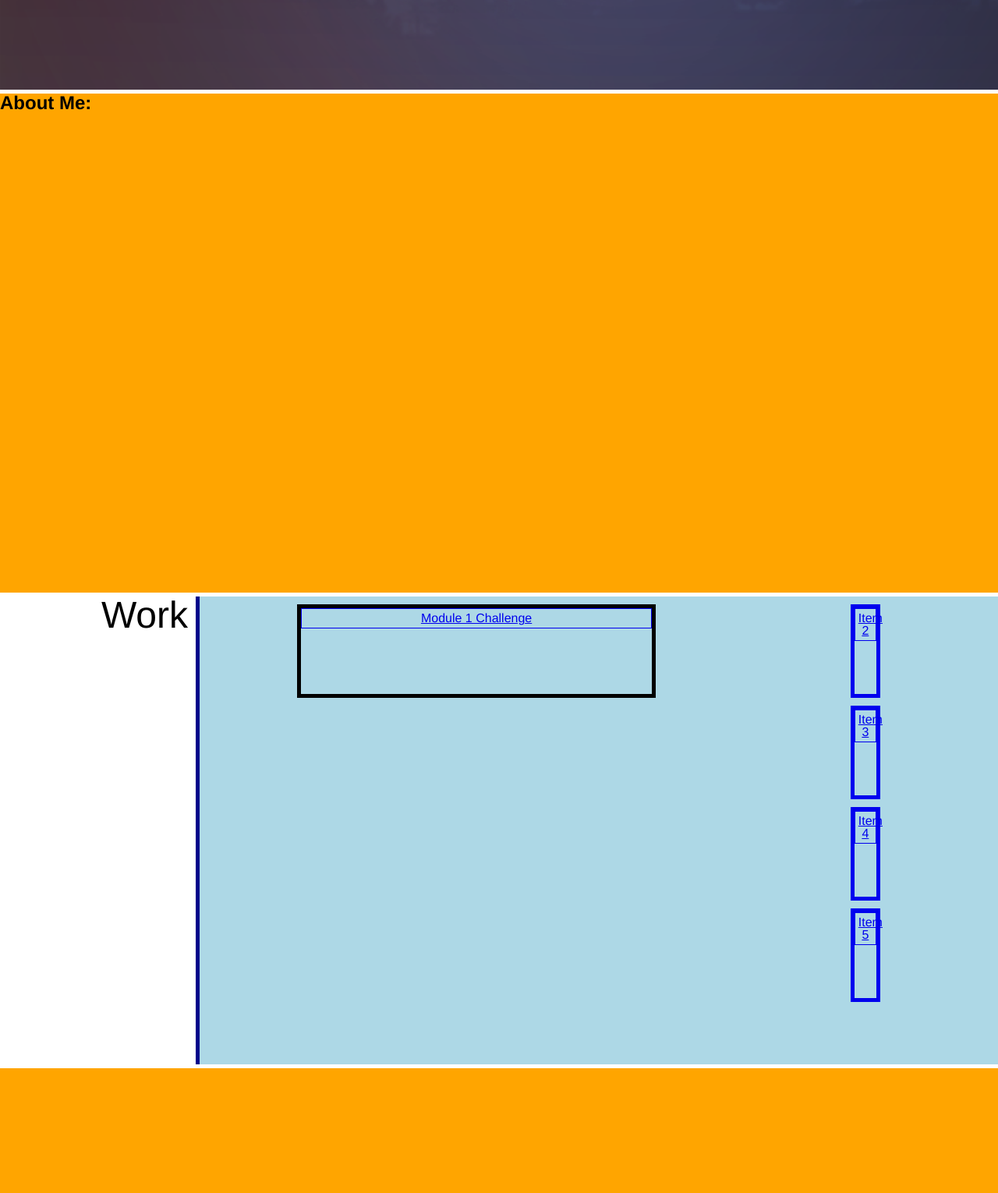
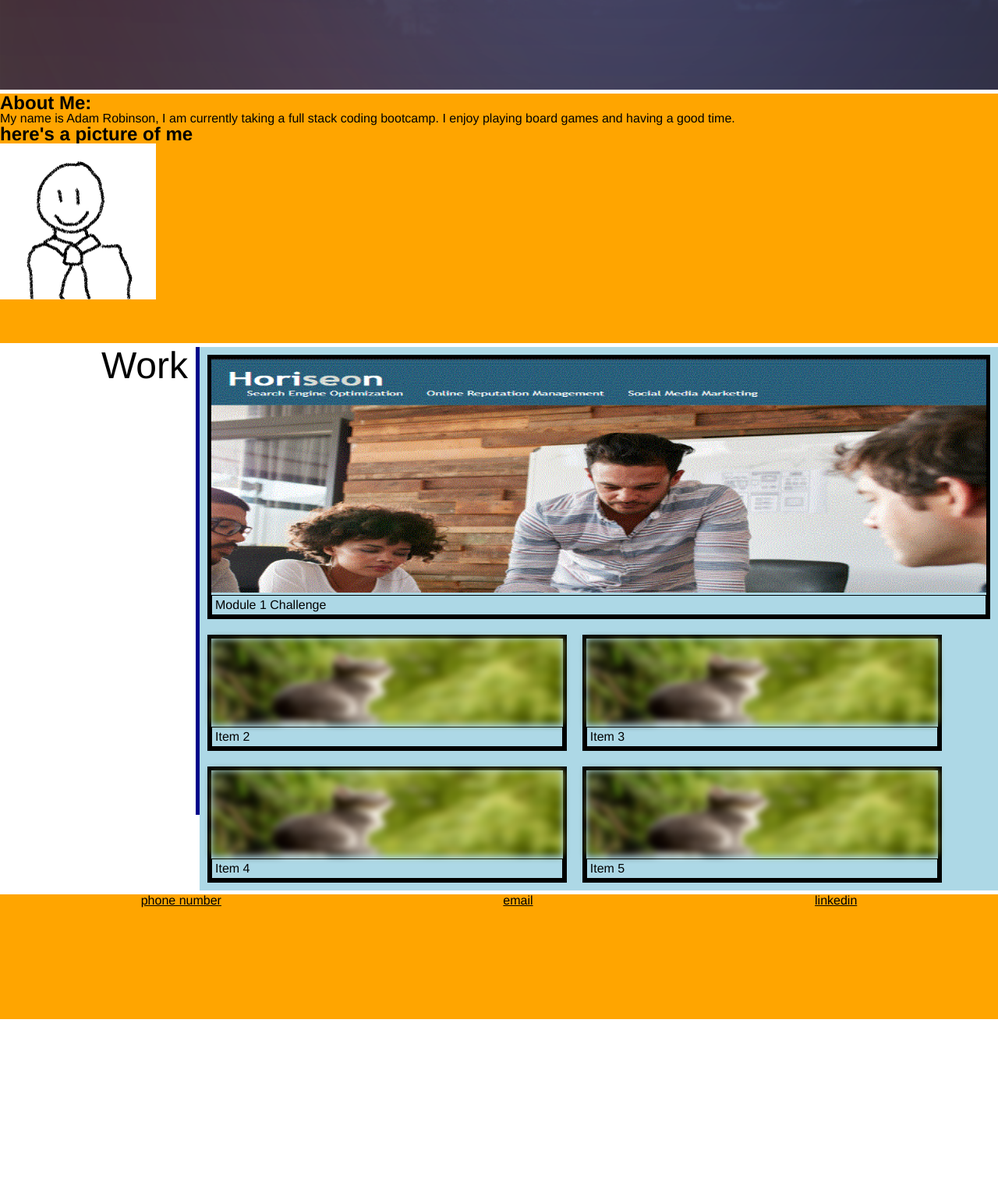
Before and after one commit to adamrobinson55/week-two-challenge, a plain HTML site: page index.html in a window 1280 px wide. Shown: the part 780-2310 px from the top of the page at 78% size. After the commit the page ends 2087 px from the top, so only its background shows below. Drawn offline with Linux system fonts and the light colour scheme.

Commit message:
some stuff I did on Monday didn't save, added footer, about me, readme and fixed work section

```diff
--- a/assets/css/style.css
+++ b/assets/css/style.css
@@ -68,18 +68,23 @@ header li:active {
 }
 
 #abme {
-    display: flex;
     background-color: var(--darkwarm);
     width: 100%;
-    height: 80vh;
+    height: 40vh;
     margin-bottom: 5px;
+}
 
+.portrait {
+    height: 200px;
+    width: 200px;
 }
 
 main {
     display: flex;
     margin-bottom: 5px;
 }
+
+/* WORK SECTION */
 
 aside {
     width: 20%;
@@ -94,28 +99,44 @@ aside p {
     font-size: 300%;
 }
 
+
 #work {
-    /* display:flex;
-    flex-wrap: wrap; */
+    display: flex;
+    flex-wrap: wrap;
     background-color: var(--lightcool);
     width: 80%;
-    /* justify-content: center;
-    align-items: center; */
+}
+
+
+
+#work div {
+    margin:10px;
+    border: 5px solid;
+    width: 100%;
+}
+
+.lg-window img {
+    text-align: center;
+    width: 100%;
+    height: 300px;
 }
 
 #work ul {
-    text-align: center;
     display: flex;
     flex-wrap: wrap;
-    justify-content: space-around;
-    width:100%;
+    width: 100%;
 }
 
-#work ul li {
+#work li{
+    margin: 10px;
     border: 5px solid;
     width: 45%;
-    height: 120px;
-    margin: 10px
+}
+
+.small-image {
+    width: 100%;
+    height:110px;
+    filter:blur(4px);
 }
 
 #work p {
@@ -125,22 +146,7 @@ aside p {
     border: 1px solid;
 }
 
-.horiseon {
-    border: 5px solid;
-    width: 100%;
-    height: auto;
-}
 
-.small-image {
-    object-fit:fill;
-    width:100%;
-    height:110px;
-    filter:blur(4px);
-}
-
-.lg-window {
-    text-align: center;
-}
 
 section div:hover,
 section img:hover {
@@ -160,7 +166,9 @@ footer{
     height: 20vh;
 }
 
-@media screen and (max-width: 600px) {
+footer li
+
+@media screen and (max-width: 800px) {
     aside {
         display: none;
     }
@@ -169,12 +177,13 @@ footer{
     }
 }
 
-@media screen and (max-width: 400px) {
+@media screen and (max-width: 600px) {
     .small-image {
         display:block;
         filter: blur(0px)
     }
-    #work ul li {
+
+    #work li {
         width:100%;
     }
 }
--- a/index.html
+++ b/index.html
@@ -15,7 +15,7 @@
         <ul>
             <li> <a href="#abme">About Me</a></li>
             <li> <a href="#work">Work</a></li>
-            <li>Contact Me</li>
+            <li><a href="#contacts">Contac me</a></li>
             <li>Resume</li>
         </ul>
         </nav>
@@ -23,8 +23,13 @@
     <section class="banner"> <!-- I'm pretty sure this is just a picture of something-->
     </section>
     <section id="abme"> <!--this is the about me section-->
-        <h2>About Me: </h2>
-        <p> </p>
+        <h2>About Me:
+        </h2>
+        <p> My name is Adam Robinson, I am currently taking a full stack coding bootcamp. I enjoy
+            playing board games and having a good time.
+        </p>
+        <h2> here's a picture of me</h2>
+        <a><img class="portrait" src="./assets/images/Portrait.png"></a>
     </section>
     <main> <!-- work section-->
         <aside> <!--This is where the little sidebar will go-->
@@ -32,32 +37,42 @@
         </aside>
         <section id="work"> <!--This is where images of my work will go-->
 
+                <div class="lg-window">
+                    <a href="https://github.com/adamrobinson55/weekonechallenge"><img src="./assets/images/Challenge-1.gif"></a>
+                    <p>Module 1 Challenge</p>
+                </div>
+
             <ul>
-                <li class="lg-window">
-                    <a href="https://github.com/adamrobinson55/weekonechallenge">
-                    <p>Module 1 Challenge</p>
-                </li>
 
                 <li>
+                    <a href="###"><img class="small-image" src="./assets/images/cat.jpg"></a>
                     <p>Item 2</p>
                 </li>
 
                 <li>
+                    <a href="###"><img class="small-image" src="./assets/images/cat.jpg"></a>
                     <p>Item 3</p>
                 </li>
                 <li>
-
+                    <a href="###"><img class="small-image" src="./assets/images/cat.jpg"></a>
                     <p>Item 4</p>
                 </li>
 
                 <li>
+                    <a href="###"><img class="small-image" src="./assets/images/cat.jpg"></a>
                     <p>Item 5</p>
                 </li>
             </ul>
         </section>
     </main>
-    <footer> <!--this is where the contact section will go-->
-
+    <footer section id="contacts">
+        <nav>
+        <ul>
+            <li>phone number</li>
+            <li>email</li>
+            <li>linkedin</li>
+        </ul>
+       </nav>
     </footer>
 </body>
 </html>
```
Also changed, not shown: assets/images/Portrait.png (added).
